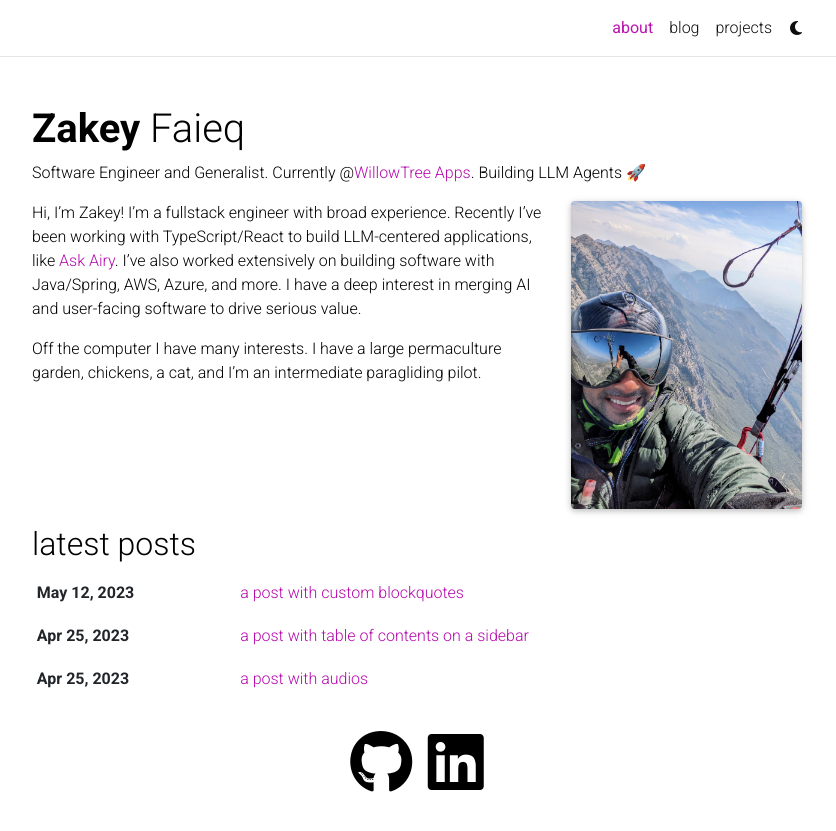
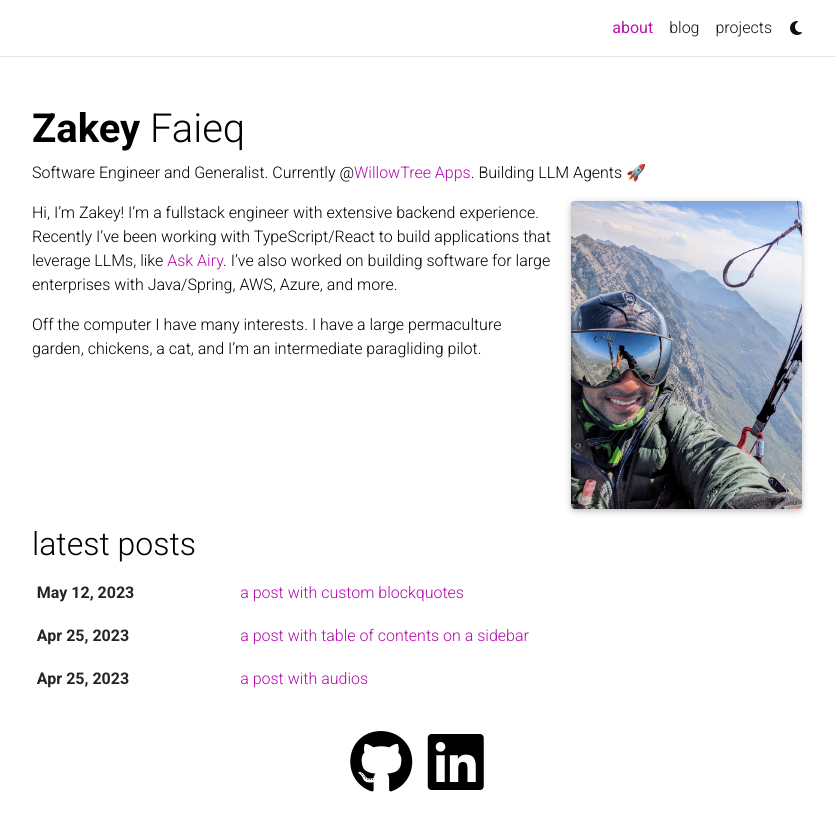
Before and after one commit to Zakinator123/zakinator123.github.io, a Jekyll site: the page built from _pages/about.md, in a window 1280 px wide. Shown: the top 831 px of the page, without its empty margins (223-1059 px from the left). Built offline with Jekyll 4.4.1, drawn with Linux system fonts in a browser that asks for light colours; full-size pictures stand in for the smaller copies a plugin makes; comment, search, counter and statistics services are not loaded; a style sheet for code colours, icons or effects is not loaded.

Commit message:
Update bio again

```diff
--- a/_pages/about.md
+++ b/_pages/about.md
@@ -19,9 +19,10 @@ selected_papers: false # includes a list of papers marked as "selected={true}"
 social: true  # includes social icons at the bottom of the page
 ---
 
-Hi, I'm Zakey! I'm a fullstack engineer with broad experience. Recently I've been working with TypeScript/React to build LLM-centered
-applications, like [Ask Airy](askairy.com). I've also worked extensively on building software with Java/Spring,
-AWS, Azure, and more. I have a deep interest in merging AI and user-facing software to drive serious value.
+Hi, I'm Zakey! I'm a fullstack engineer with extensive backend experience.
+Recently I've been working with TypeScript/React to build applications that
+leverage LLMs, like [Ask Airy](https://askairy.com). I've also worked on building software for large enterprises with Java/Spring,
+AWS, Azure, and more.
 
 Off the computer I have many interests. I have a large permaculture garden, chickens, a cat, and I'm an intermediate
 paragliding pilot.
```
